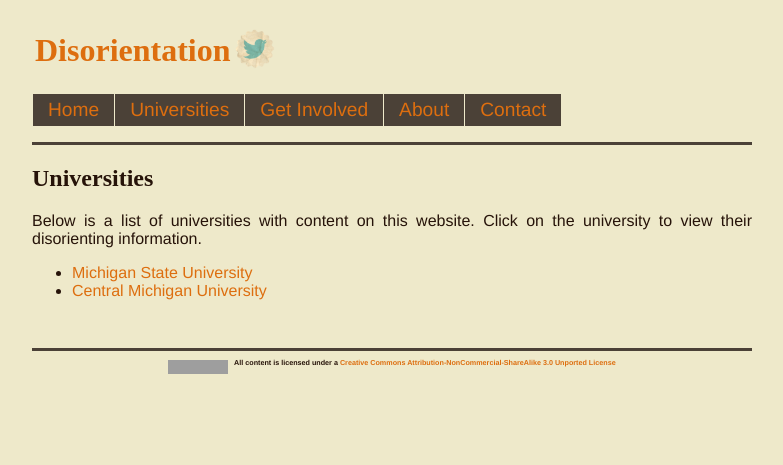
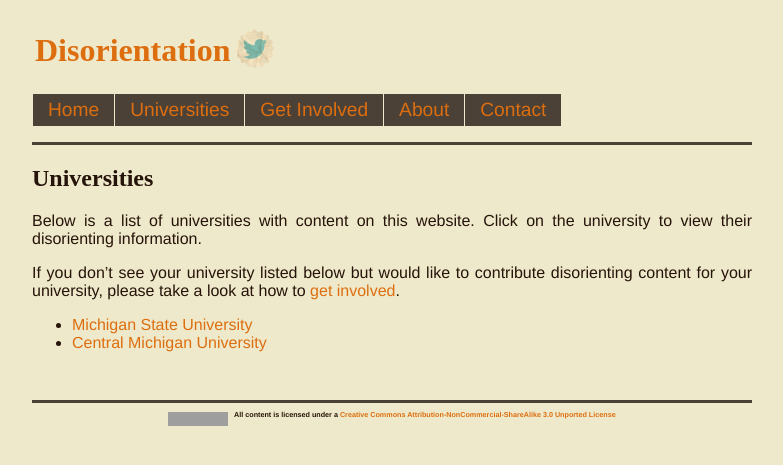
Before and after one commit to dis-orientation/dis-orientation.github.io, a Jekyll site: the page built from universities.md, in a window 1280 px wide. Shown: the top 465 px of the page, without its empty margins (248-1031 px from the left). Built offline with Jekyll 4.4.1, drawn with Linux system fonts in a browser that asks for light colours; Markdown is read by kramdown in place of the engine named in the settings; grey boxes are pictures that could not be loaded.

Commit message:
univeristies

```diff
--- a/universities.md
+++ b/universities.md
@@ -7,5 +7,7 @@
 
 Below is a list of universities with content on this website. Click on the university to view their disorienting information.
 
+If you don't see your university listed below but would like to contribute disorienting content for your university, please take a look at how to [get involved](http://dis-orientation.info/involved).
+
 - [Michigan State University](http://msu.dis-orientation.info)
 - [Central Michigan University](http://cmu.dis-orientation.info)
```
